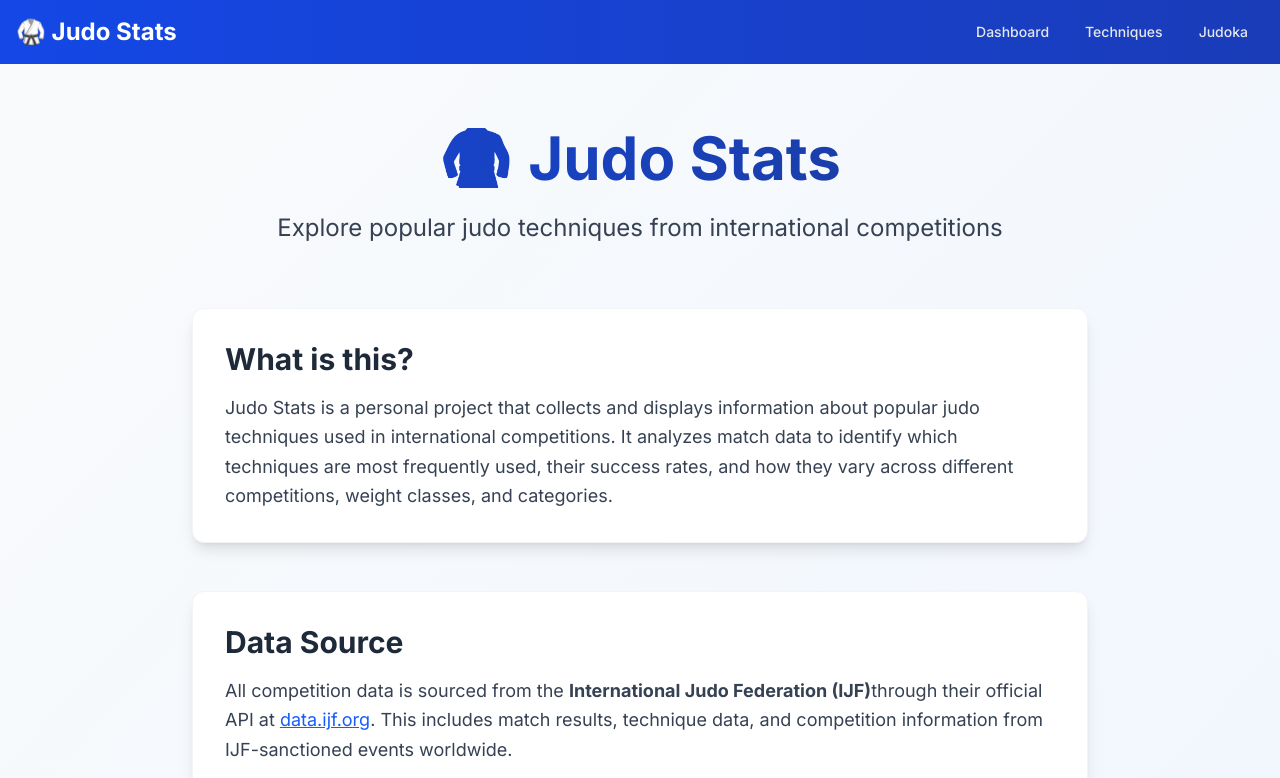
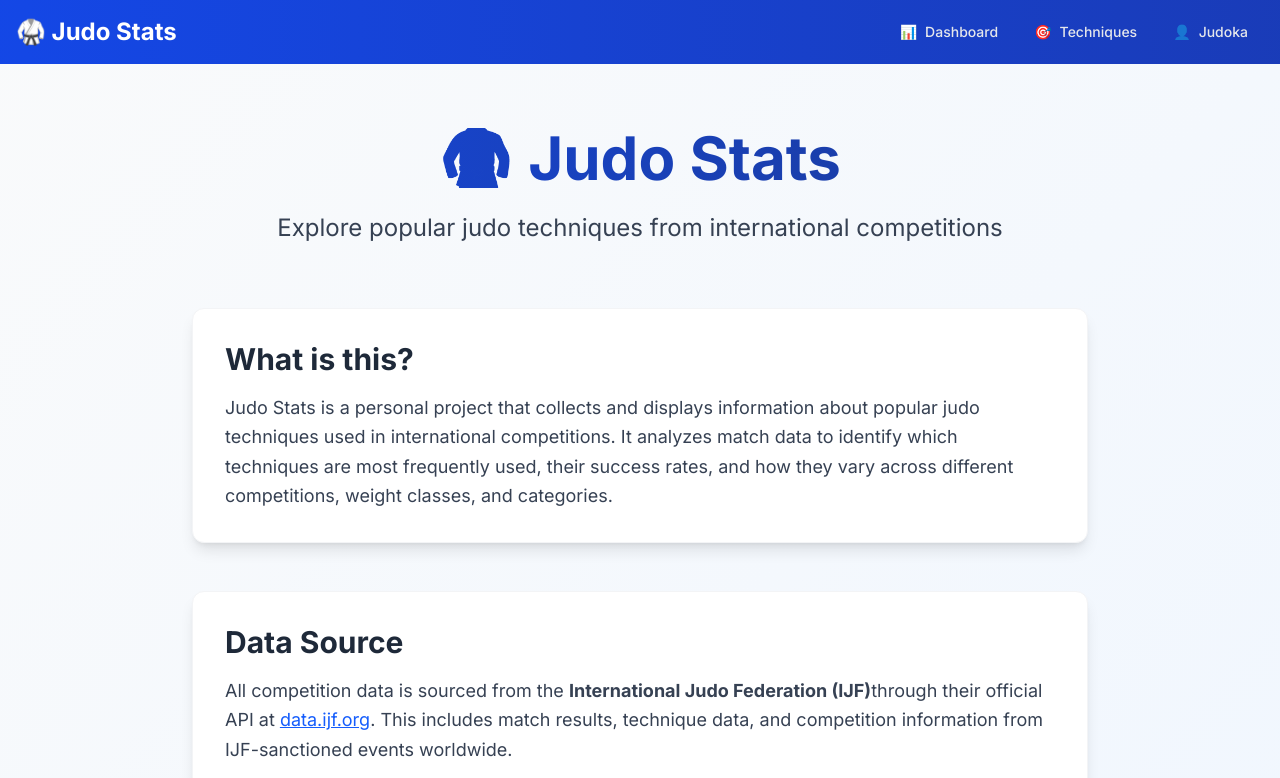
Before and after one commit to judoole/judostats, a Next.js app: page / in a window 1280 px wide. Shown: the top 778 px of the page. Built offline with nearby package versions, Linux system fonts and the light colour scheme.

Commit message:
feat: Add SVG icons to navigation links in layout
- Introduced SVG icons for Dashboard, Techniques, and Judoka links
- Enhanced visual appeal and user experience by incorporating icons alongside text
- Updated layout styles to accommodate the new icon design

```diff
--- a/app/layout.tsx
+++ b/app/layout.tsx
@@ -30,21 +30,24 @@
               <div className="flex items-center space-x-1">
                 <Link
                   href="/dashboard"
-                  className="text-gray-200 hover:text-white hover:bg-blue-700 px-4 py-2 rounded-lg text-sm font-medium transition-colors"
+                  className="text-gray-200 hover:text-white hover:bg-blue-700 px-4 py-2 rounded-lg text-sm font-medium transition-colors flex items-center gap-2"
                 >
-                  Dashboard
+                  <span>📊</span>
+                  <span>Dashboard</span>
                 </Link>
                 <Link
                   href="/techniques"
-                  className="text-gray-200 hover:text-white hover:bg-blue-700 px-4 py-2 rounded-lg text-sm font-medium transition-colors"
+                  className="text-gray-200 hover:text-white hover:bg-blue-700 px-4 py-2 rounded-lg text-sm font-medium transition-colors flex items-center gap-2"
                 >
-                  Techniques
+                  <span>🎯</span>
+                  <span>Techniques</span>
                 </Link>
                 <Link
                   href="/judoka"
-                  className="text-gray-200 hover:text-white hover:bg-blue-700 px-4 py-2 rounded-lg text-sm font-medium transition-colors"
+                  className="text-gray-200 hover:text-white hover:bg-blue-700 px-4 py-2 rounded-lg text-sm font-medium transition-colors flex items-center gap-2"
                 >
-                  Judoka
+                  <span>👤</span>
+                  <span>Judoka</span>
                 </Link>
               </div>
             </div>
```
Also changed, not shown: app/icon.svg (added).
